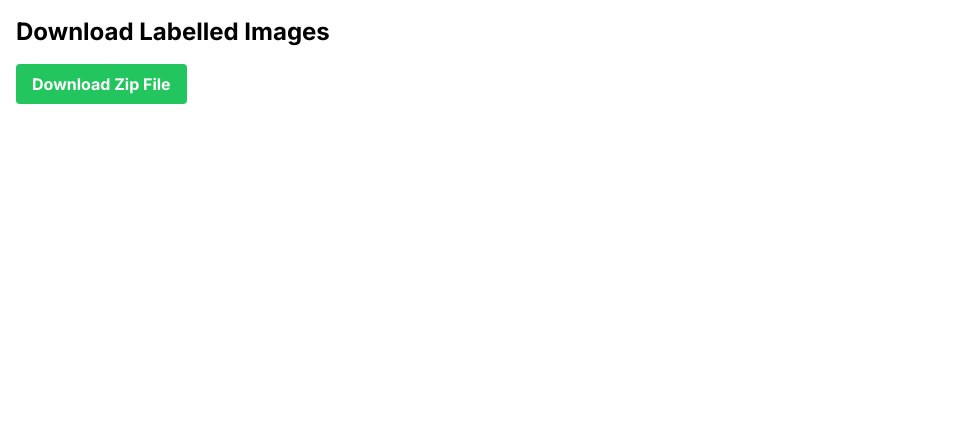
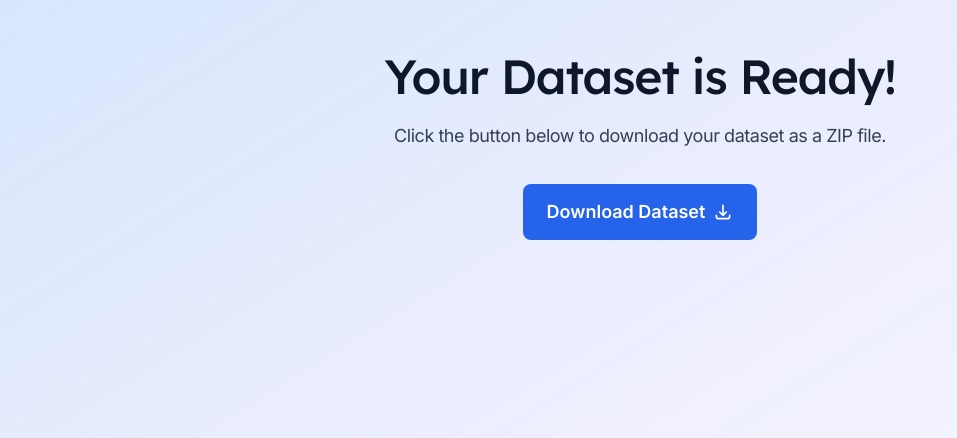
Before and after one commit to autumnlydon/expLoRA, a Next.js app: page /submission in a window 1280 px wide. Shown: the top 438 px of the page, without its empty margins (0-957 px from the left). Built offline with nearby package versions, Linux system fonts and the light colour scheme.

Commit message:
restored functionality with styling:

```diff
--- a/src/app/labelling/page.tsx
+++ b/src/app/labelling/page.tsx
@@ -82,7 +82,7 @@ export default function Labelling() {
   const handleSubmit = async () => {
     try {
       setLoading(true)
-      router.push('/download')
+      router.push('/submission')
     } catch (error) {
       console.error('Failed to process labels:', error)
       setError('Failed to process labels. Please try again.')
--- a/src/app/submission/page.tsx
+++ b/src/app/submission/page.tsx
@@ -1,63 +1,141 @@
-'use client';
+'use client'
 
-import { useState } from 'react';
-import JSZip from 'jszip';
-import { saveAs } from 'file-saver';
-import { openDB } from 'idb';
+import { useState } from 'react'
+import { Container } from '@/components/Container'
+import { openDB } from 'idb'
+import JSZip from 'jszip'
+import { saveAs } from 'file-saver'
 
 export default function SubmissionPage() {
+  const [error, setError] = useState<string | null>(null)
+  const [loading, setLoading] = useState(false)
+
   const handleDownload = async () => {
     try {
-      const zip = new JSZip();
+      setLoading(true)
+      const zip = new JSZip()
 
       // Open IndexedDB and get data
-      const db = await openDB('imageStore', 1);
-      const productName = await db.get('images', 'productName') || 'untitled';
-      const allImages = await db.getAll('images');
-      const captions = await db.get('images', 'captions') || {};
+      const db = await openDB('imageStore', 1)
+      const productName = await db.get('images', 'productName') || 'untitled'
+      const imageCount = await db.get('images', 'imageCount') as number
+      const generatedCaptions = await db.get('images', 'generatedCaptions') as string[] // Get stored captions
 
-      // Filter valid images and process them sequentially
-      const imageEntries = allImages.filter(entry => entry && entry.preview);
+      // Get all images and their captions
+      const images = await Promise.all(
+        Array.from(Array(imageCount).keys()).map(async (i) => {
+          const imageData = await db.get('images', `image_${i}`)
+          return {
+            ...imageData,
+            caption: generatedCaptions[i] // Add the caption from our stored captions
+          }
+        })
+      )
 
-      // Use Promise.all to ensure all files are added before generating zip
-      await Promise.all(imageEntries.map(async (image, index) => {
-        // Create sequential filename (IMG_01, IMG_02, etc.)
-        const paddedIndex = String(index + 1).padStart(2, '0');
-        const baseFileName = `IMG_${paddedIndex}`;
+      console.log('Images with captions:', images) // Debug log
+
+      // Add each image and its caption to the zip
+      await Promise.all(images.map(async (image, index) => {
+        if (!image || !image.preview) return
+
+        // Create padded number for filename (01, 02, etc.)
+        const paddedIndex = String(index + 1).padStart(2, '0')
+        const baseFileName = `IMG_${paddedIndex}`
 
         // Add image
-        if (image.preview) {
-          const response = await fetch(image.preview);
-          const imageBlob = await response.blob();
-          zip.file(`${baseFileName}.png`, imageBlob);
+        const response = await fetch(image.preview)
+        const imageBlob = await response.blob()
+        zip.file(`${baseFileName}.png`, imageBlob)
+
+        // Add caption if it exists
+        if (image.caption) {
+          console.log(`Adding caption for ${baseFileName}:`, image.caption) // Debug log
+          zip.file(`${baseFileName}.txt`, image.caption)
         }
-
-        // Add caption
-        if (captions[image.id]) {
-          zip.file(`${baseFileName}.txt`, captions[image.id]);
-        }
-      }));
+      }))
 
       // Generate and download zip
-      const safeProductName = productName.replace(/[^a-z0-9]/gi, '_').toLowerCase();
-      const content = await zip.generateAsync({ type: 'blob' });
-      saveAs(content, `${safeProductName}_labelled_images.zip`);
+      const safeProductName = productName.replace(/[^a-z0-9]/gi, '_').toLowerCase()
+      const content = await zip.generateAsync({ type: 'blob' })
+      saveAs(content, `${safeProductName}_dataset.zip`)
 
     } catch (error) {
-      console.error('Download failed:', error);
-      alert(`Failed to create zip file: ${error instanceof Error ? error.message : 'Unknown error'}`);
+      console.error('Download error:', error)
+      setError('Failed to generate download. Please try again.')
+    } finally {
+      setLoading(false)
     }
-  };
+  }
 
   return (
-    <div className="container mx-auto p-4">
-      <h1 className="text-2xl font-bold mb-4">Download Labelled Images</h1>
-      <button
-        onClick={handleDownload}
-        className="bg-green-500 hover:bg-green-700 text-white font-bold py-2 px-4 rounded"
-      >
-        Download Zip File
-      </button>
+    <div className="relative flex flex-col min-h-screen">
+      <div className="fixed inset-0 bg-gradient-to-br from-blue-500/20 via-indigo-500/10 to-blue-400/5" />
+
+      <Container className="relative flex-grow pt-12 pb-16">
+        <div className="mx-auto w-full max-w-2xl text-center">
+          <h1 className="font-display text-4xl font-medium tracking-tight text-slate-900 sm:text-5xl">
+            Your Dataset is Ready!
+          </h1>
+          <p className="mt-4 text-lg tracking-tight text-slate-700">
+            Click the button below to download your dataset as a ZIP file.
+          </p>
+
+          {error && (
+            <div className="mt-8 p-4 bg-red-50 text-red-600 rounded-lg">
+              {error}
+            </div>
+          )}
+
+          <button
+            onClick={handleDownload}
+            disabled={loading}
+            className={`mt-8 inline-flex items-center gap-2 px-6 py-3 text-lg font-semibold text-white
+              rounded-lg transition-all duration-200
+              ${loading
+                ? 'bg-blue-400 cursor-not-allowed'
+                : 'bg-blue-600 hover:bg-blue-700 active:bg-blue-800'
+              }`}
+          >
+            {loading ? (
+              <>
+                <svg className="animate-spin h-5 w-5" viewBox="0 0 24 24">
+                  <circle
+                    className="opacity-25"
+                    cx="12"
+                    cy="12"
+                    r="10"
+                    stroke="currentColor"
+                    strokeWidth="4"
+                  />
+                  <path
+                    className="opacity-75"
+                    fill="currentColor"
+                    d="M4 12a8 8 0 018-8V0C5.373 0 0 5.373 0 12h4zm2 5.291A7.962 7.962 0 014 12H0c0 3.042 1.135 5.824 3 7.938l3-2.647z"
+                  />
+                </svg>
+                Processing...
+              </>
+            ) : (
+              <>
+                Download Dataset
+                <svg
+                  className="w-5 h-5"
+                  fill="none"
+                  viewBox="0 0 24 24"
+                  stroke="currentColor"
+                >
+                  <path
+                    strokeLinecap="round"
+                    strokeLinejoin="round"
+                    strokeWidth={2}
+                    d="M4 16v1a3 3 0 003 3h10a3 3 0 003-3v-1m-4-4l-4 4m0 0l-4-4m4 4V4"
+                  />
+                </svg>
+              </>
+            )}
+          </button>
+        </div>
+      </Container>
     </div>
-  );
+  )
 }
```
